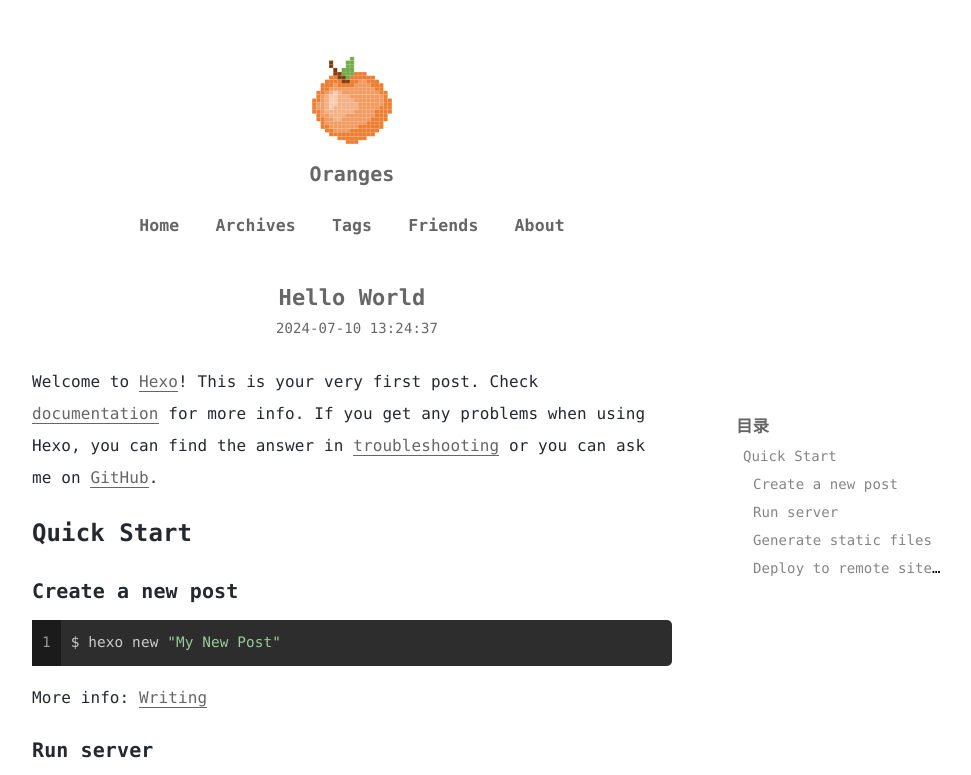
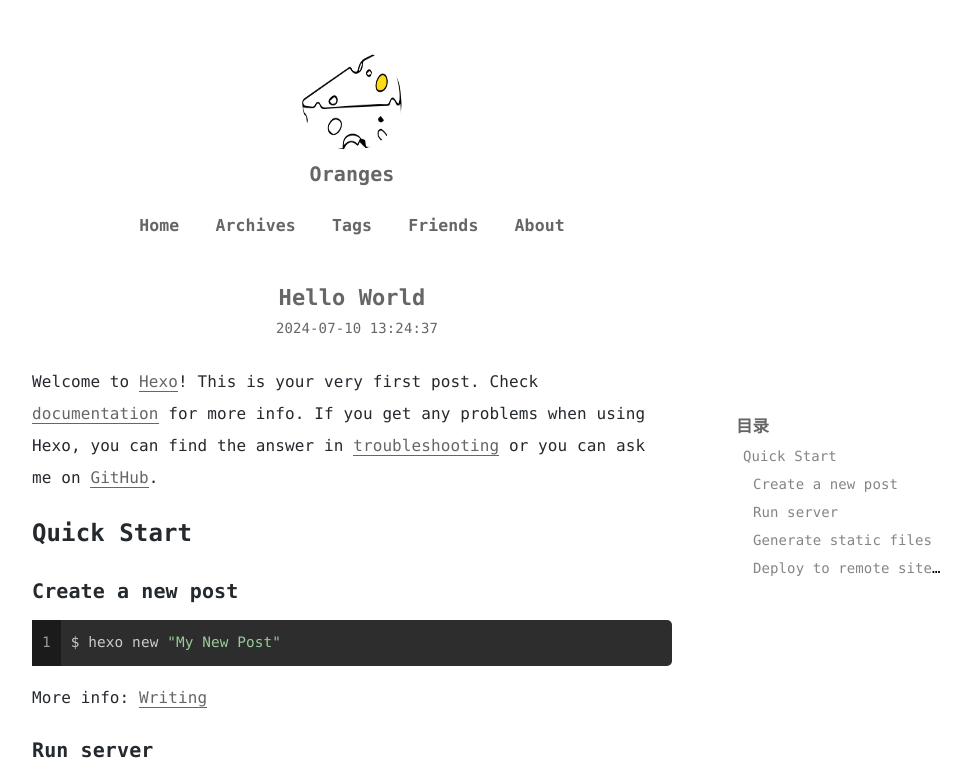
Before and after one commit to fuxin3/fuxin3.github.io, a plain HTML site: page 2024/07/10/hello-world/index.html in a window 1280 px wide. Shown: the top 775 px of the page, without its empty margins (288-1259 px from the left). Drawn offline with nearby package versions, Linux system fonts and the light colour scheme; some icons are missing; a small style sheet from the web is missing.

Commit message:
Site updated: 2024-07-10 15:20:46

```diff
--- a/2024/07/10/hello-world/index.html
+++ b/2024/07/10/hello-world/index.html
@@ -22,8 +22,8 @@
   </title>
 
 
-    <link rel="apple-touch-icon" href="/images/favicon.png">
-    <link rel="icon" href="/images/favicon.png">
+    <link rel="apple-touch-icon" href="/images/my_favicon.png">
+    <link rel="icon" href="/images/my_favicon.png">
 
 
   <!-- Raleway-Font -->
@@ -70,7 +70,7 @@
     <a href="/">
       <!-- 头像取消懒加载，添加no-lazy -->
 
-        <img src="/images/avatar.png" alt="">
+        <img src="/images/my_avatar.png" alt="">
 
     </a>
     <div class="nickname"><a href="/">Oranges</a></div>
```
Also changed, not shown: 2024/07/10/my-blog-build-remark/index.html (+3 -3 lines), about/index.html (+3 -3 lines), archives/2024/07/index.html (+3 -3 lines), archives/2024/index.html (+3 -3 lines), archives/index.html (+3 -3 lines), home/index.html (+3 -3 lines), index.html (+3 -3 lines), tags/github/index.html (+3 -3 lines), tags/hexo/index.html (+3 -3 lines).
